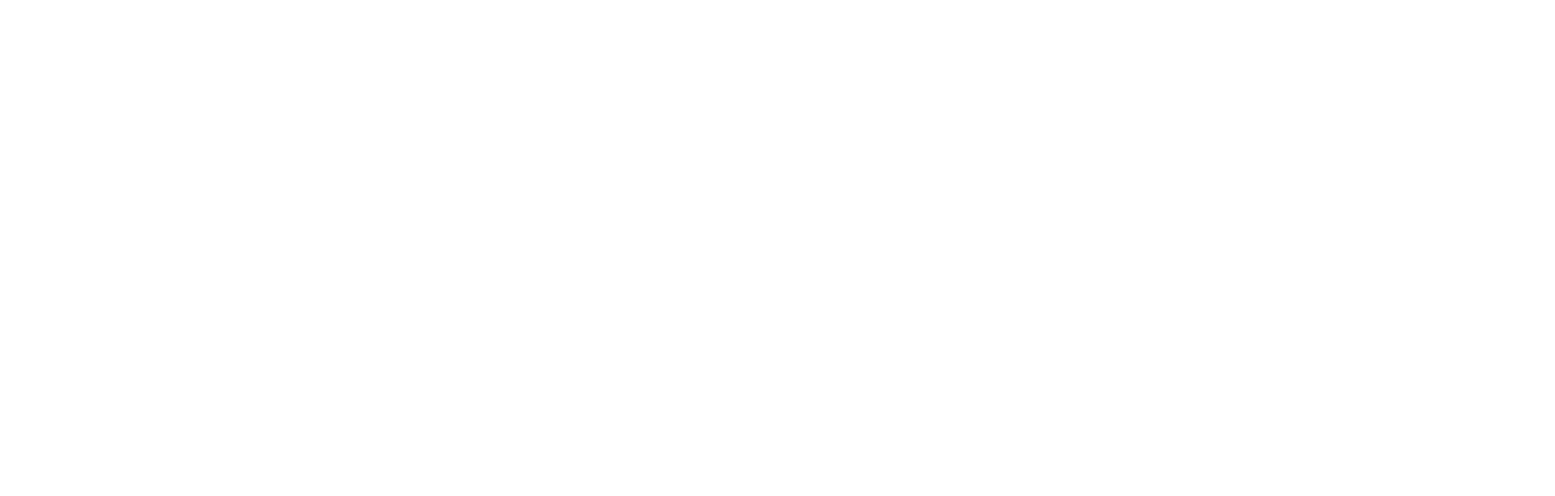
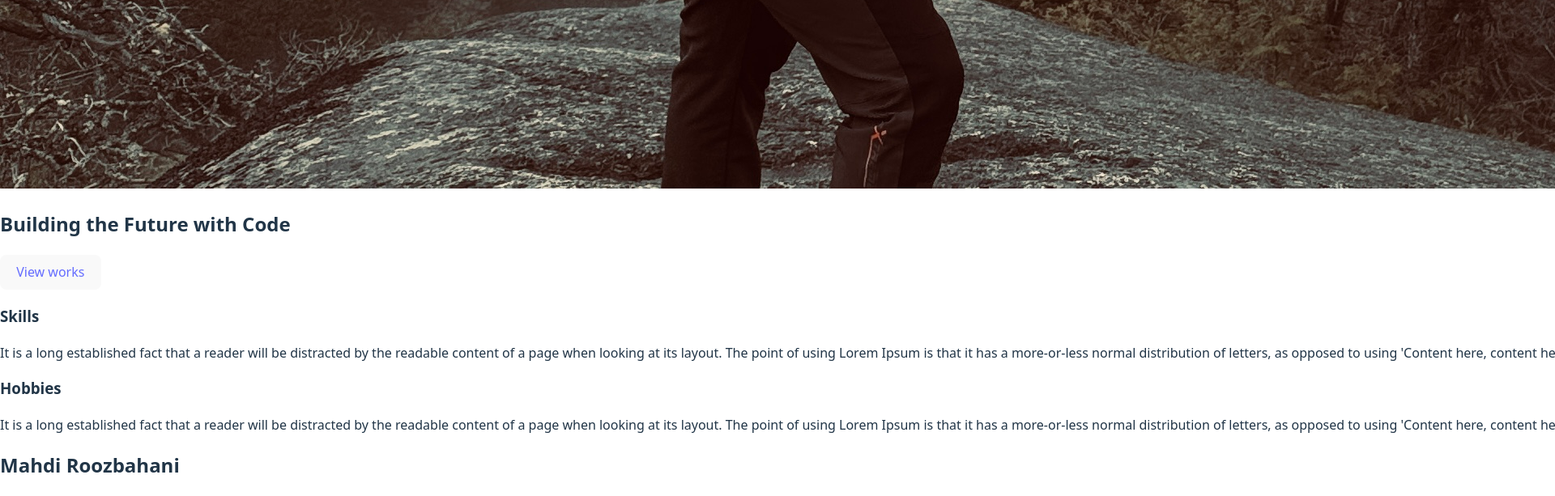
Before and after one commit to coder-mahdi/new-portfolio, a React (Vite) app: page / in a window 1280 px wide. Shown: the part 2184-2797 px from the top of the page at 81% size, 1920 px wide, since content can reach past the window. Before the commit the page ends 920 px from the top, so only its background shows below. Built offline with nearby package versions, Linux system fonts and the light colour scheme.

Commit message:
updated home component

```diff
--- a/public/data/homeData.json
+++ b/public/data/homeData.json
@@ -9,8 +9,9 @@
   },
 
   "about":{
-    "title": ""
-
+    "title": "Building the Future with Code",
+    "skills": "It is a long established fact that a reader will be distracted by the readable content of a page when looking at its layout. The point of using Lorem Ipsum is that it has a more-or-less normal distribution of letters, as opposed to using 'Content here, content here',",
+    "hobbies": "It is a long established fact that a reader will be distracted by the readable content of a page when looking at its layout. The point of using Lorem Ipsum is that it has a more-or-less normal distribution of letters, as opposed to using 'Content here, content here',"
 
   }
     }
--- a/src/components/Home.jsx
+++ b/src/components/Home.jsx
@@ -4,7 +4,7 @@
 
 
 function Home() {
-    const [homeData, setHomeData] = useState({hero: {} });
+    const [homeData, setHomeData] = useState({hero: {}, about: {} });
 
     useEffect(() => {
         fetch('/data/homeData.json')
@@ -17,28 +17,36 @@
         <Layout>
             <div className="main-content">
                 <h1>{homeData.hero.title || "loading..."}</h1>
-                <h2>{homeData.hero.subtitle || ""}</h2>
+                  <h2>{homeData.hero.subtitle || ""}</h2>
                 <button>
                 <a href="#about">{homeData.hero.buttonText || "Click me"}</a>
                 </button>
-                <p>{homeData.hero.location}</p>
-                <img src="" alt="Mahdi's photo" />
+                 <p>{homeData.hero.location}</p>
+                < img src="/images/home/hero.jpg" alt="Mahdi's photo" />
+
+
 
                 <div className='about'>
+                <h2>{homeData.about.title || "loading..."}</h2>
+                <button>
+                    <a href="#works">View works</a>
+                </button>
+                <h3>Skills</h3>
+                <p>{homeData.about.skills}</p>
 
+                <h3>Hobbies</h3>
+                <p>{homeData.about.hobbies}</p>
                 </div>
 
                 <div className='work-section'>
-
                 </div>
 
                 <div className='education-section'>
-
                 </div>
 
                 <div className='recomendation-section'>
+                </div>
 
-                </div>
             </div>
         </Layout>
     );
```
Also changed, not shown: public/images/home/hero.jpg (added), 1 other file (tests, documents, lock files or other folders).
